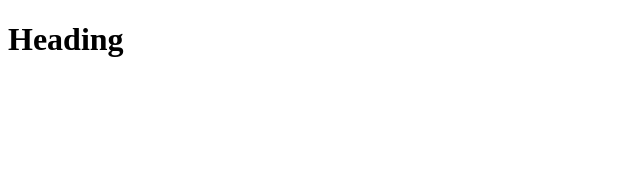
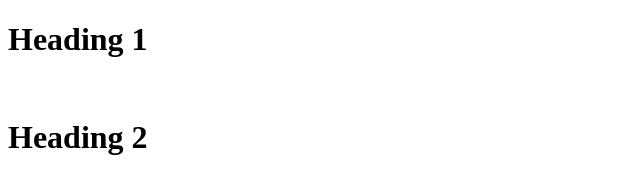
Before and after one commit to sampath-samaraweera/labsession, a plain HTML site: page index.html in a window 1280 px wide. Shown: the whole page, without its empty margins (0-640 px from the left). Drawn offline with Linux system fonts and the light colour scheme.

Commit message:
second commit

```diff
--- a/index.html
+++ b/index.html
@@ -3,6 +3,8 @@
     <title>Index</title>
 </head>
 <body>
-    <h1>Heading</h1>
+    <h1>Heading 1</h1>
+    <br>
+    <h1>Heading 2</h1>
 </body>
 </html>
```
